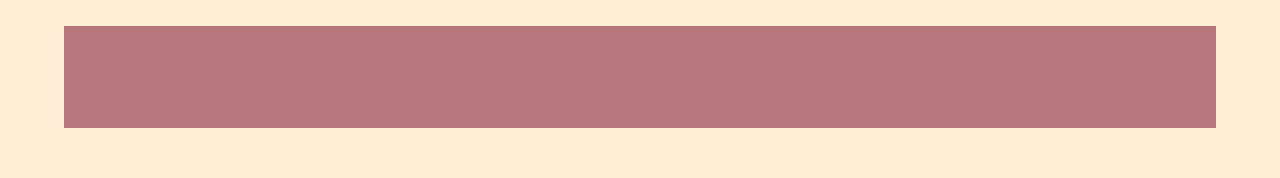
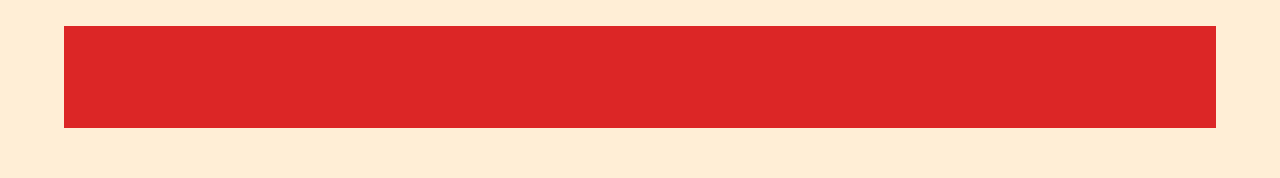
Before and after one commit to AngadAhluwalia/Sponsorship-page, a React (Vite) app: page / in a window 1280 px wide. Shown: the top 178 px of the page. Built offline with nearby package versions, Linux system fonts and the light colour scheme.

Commit message:
Fix: Adjust curtain and header styles
The curtain component was not correctly implemented, and the header color was incorrect. This commit addresses these issues by adjusting the CSS for the curtain and the header to match the desired design.

```diff
--- /dev/null
+++ b/src/components/CurtainComponent.css
@@ -0,0 +1,42 @@
+/* Curtain Component Styles */
+.curtain-stage {
+  position: relative;
+  width: 100%;
+  max-width: 90vw;
+  margin: 0 auto;
+  background: linear-gradient(135deg, #DC2626 0%, #B91C1C 50%, #991B1B 100%);
+  border-radius: 0 0 3vw 3vw;
+  overflow: hidden;
+}
+
+.curtain-top {
+  height: 8vw;
+  background: #DC2626;
+  position: relative;
+}
+
+.curtain-scallops {
+  position: absolute;
+  bottom: 0;
+  left: 0;
+  right: 0;
+  height: 4vw;
+  background: radial-gradient(circle at 6.25vw 0, transparent 3vw, #DC2626 3vw);
+  background-size: 12.5vw 4vw;
+}
+
+.stage-content {
+  background-color: #FFEED6;
+  padding: 4vw;
+  min-height: 50vw;
+  position: relative;
+}
+
+/* Responsive Design */
+@media (max-width: 768px) {
+  .curtain-scallops {
+    height: 6vw;
+    background: radial-gradient(circle at 8vw 0, transparent 4vw, #DC2626 4vw);
+    background-size: 16vw 6vw;
+  }
+}
--- /dev/null
+++ b/src/components/CurtainComponent.jsx
@@ -0,0 +1,17 @@
+import React from 'react';
+import './CurtainComponent.css';
+
+const CurtainComponent = ({ children }) => {
+  return (
+    <div className="curtain-stage">
+      <div className="curtain-top">
+        <div className="curtain-scallops"></div>
+      </div>
+      <div className="stage-content">
+        {children}
+      </div>
+    </div>
+  );
+};
+
+export default CurtainComponent;
--- a/src/components/SponsorsPage.css
+++ b/src/components/SponsorsPage.css
@@ -6,38 +6,6 @@
   padding: 2vw;
 }
 
-.curtain-stage {
-  position: relative;
-  width: 100%;
-  max-width: 90vw;
-  margin: 0 auto;
-  background: linear-gradient(135deg, #E8B4B8 0%, #D4969B  50%, #C8888E 100%);
-  border-radius: 0 0 3vw 3vw;
-  overflow: hidden;
-}
-
-.curtain-top {
-  height: 8vw;
-  background: #B8777D;
-  position: relative;
-}
-
-.curtain-scallops {
-  position: absolute;
-  bottom: 0;
-  left: 0;
-  right: 0;
-  height: 4vw;
-  background: radial-gradient(circle at 6.25vw 0, transparent 3vw, #B8777D 3vw);
-  background-size: 12.5vw 4vw;
-}
-
-.stage-content {
-  background-color: #FFEED6;
-  padding: 4vw;
-  min-height: 50vw;
-  position: relative;
-}
 
 .sponsors-title {
   font-size: 4vw;
@@ -155,11 +123,6 @@
     width: 12vw;
   }
 
-  .curtain-scallops {
-    height: 6vw;
-    background: radial-gradient(circle at 8vw 0, transparent 4vw, #B8777D 4vw);
-    background-size: 16vw 6vw;
-  }
 }
 
 @media (max-width: 480px) {
--- a/src/components/SponsorsPage.jsx
+++ b/src/components/SponsorsPage.jsx
@@ -1,15 +1,11 @@
 import React from 'react';
 import './SponsorsPage.css';
+import CurtainComponent from './CurtainComponent';
 
 const SponsorsPage = () => {
   return (
     <div className="sponsors-container">
-      <div className="curtain-stage">
-        <div className="curtain-top">
-          <div className="curtain-scallops"></div>
-        </div>
-
-        <div className="stage-content">
+      <CurtainComponent>
         <h1 className="sponsors-title">Last Years Sponsors</h1>
 
         <div className="sponsors-grid">
@@ -66,8 +62,7 @@ const SponsorsPage = () => {
         <div className="confetti confetti-2"></div>
         <div className="confetti confetti-3"></div>
         <div className="confetti confetti-4"></div>
-        </div>
-      </div>
+      </CurtainComponent>
     </div>
   );
 };
```
Lines whose indentation alone changed are shown as unchanged.
